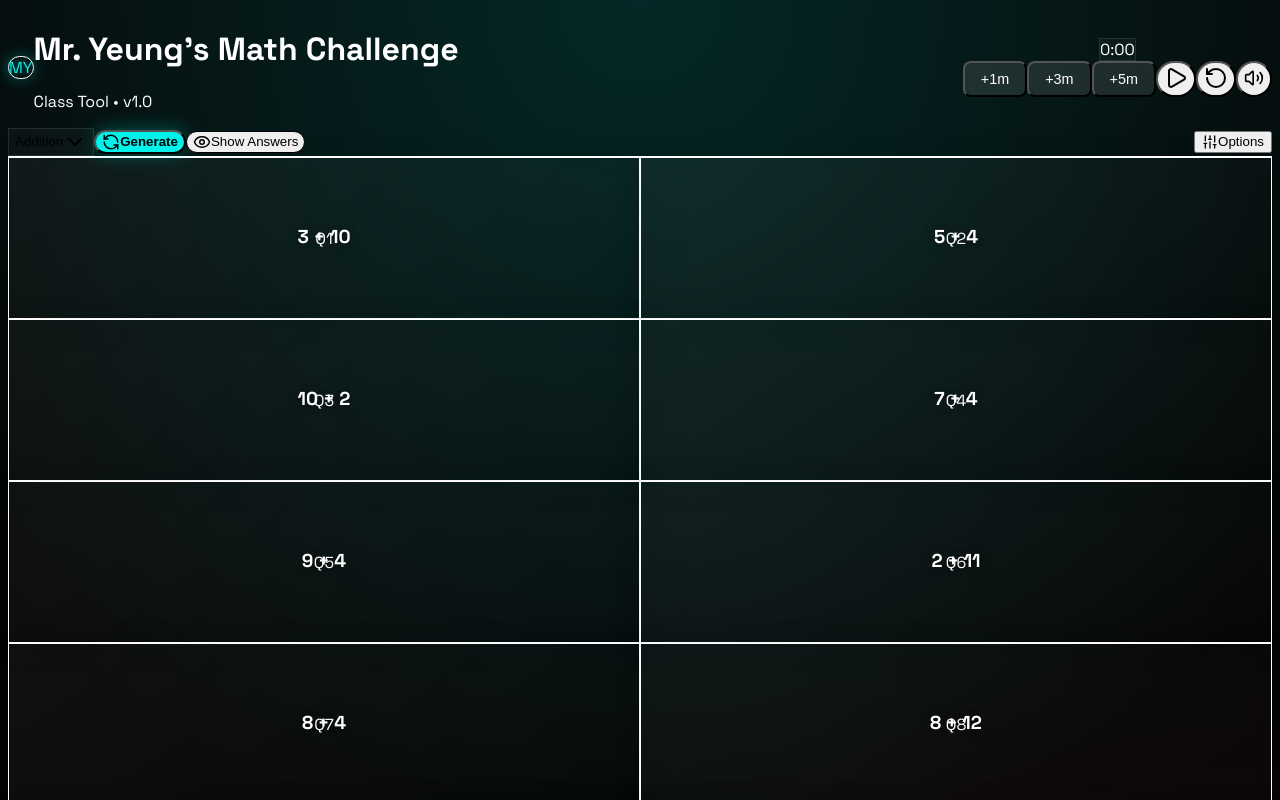
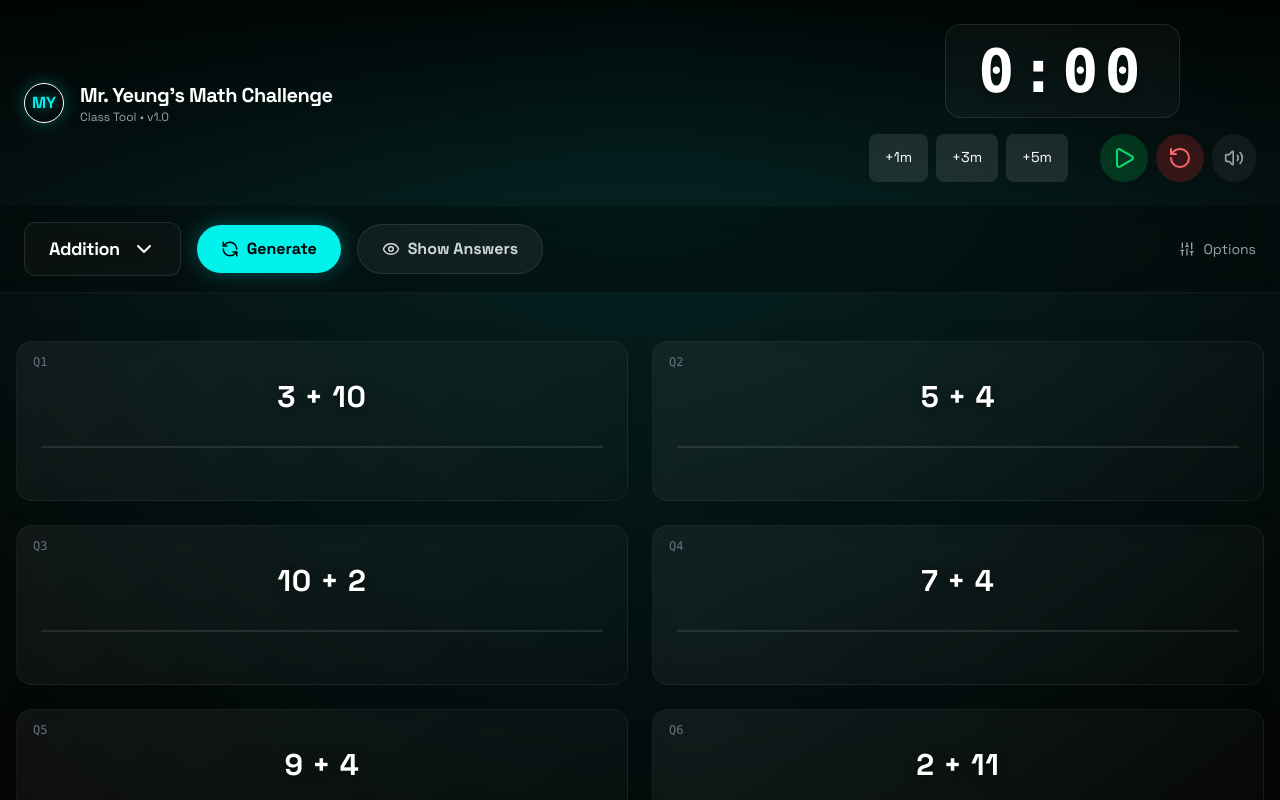
Before and after one commit to higanste/mr-yeung-s-created-by-arslan, a Next.js app: page / in a window 1280 px wide. Shown: the top 800 px of the page. Built offline with nearby package versions, Linux system fonts and the light colour scheme.

Commit message:
Fix_Tailwind_Import_Structure

```diff
--- a/app/globals.css
+++ b/app/globals.css
@@ -1,6 +1,5 @@
-@tailwind base;
-@tailwind components;
-@tailwind utilities;
+@import "tailwindcss";
+
 
 :root {
   /* Premium Dark Palette */
```
